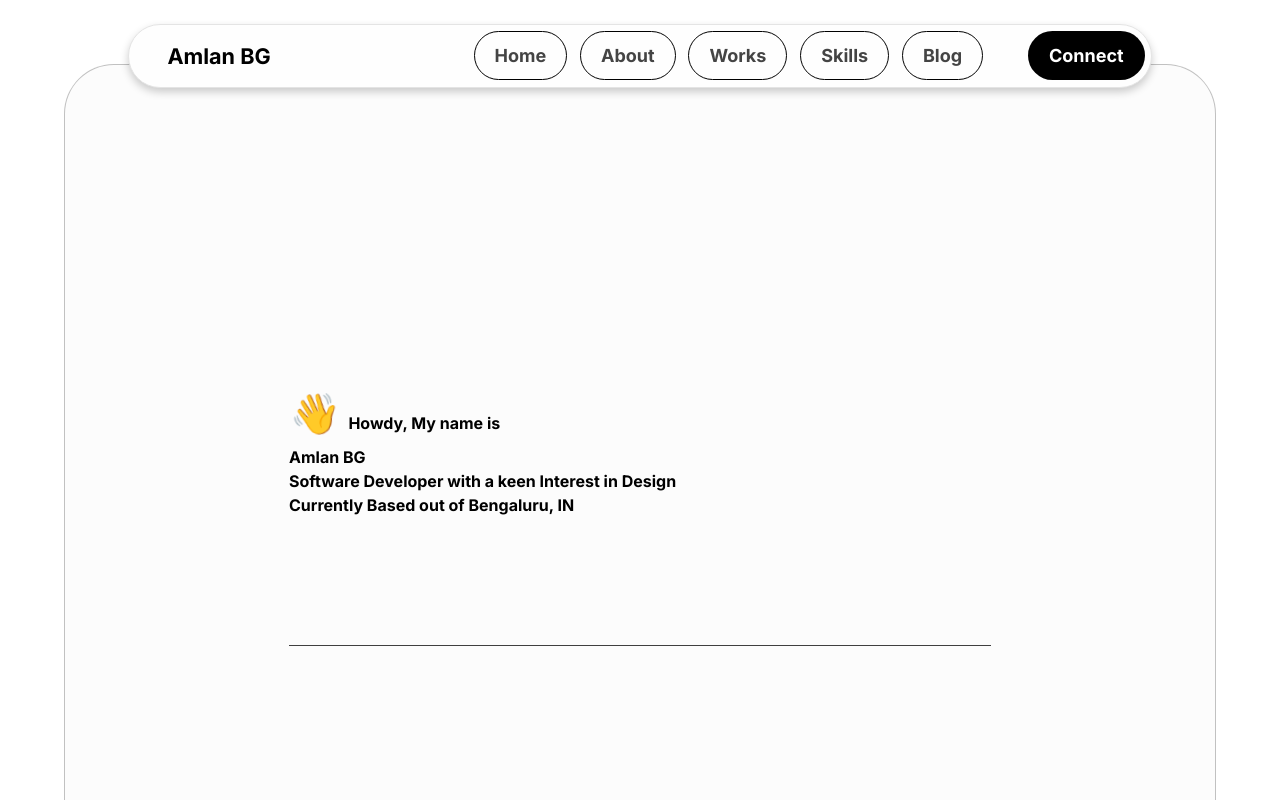
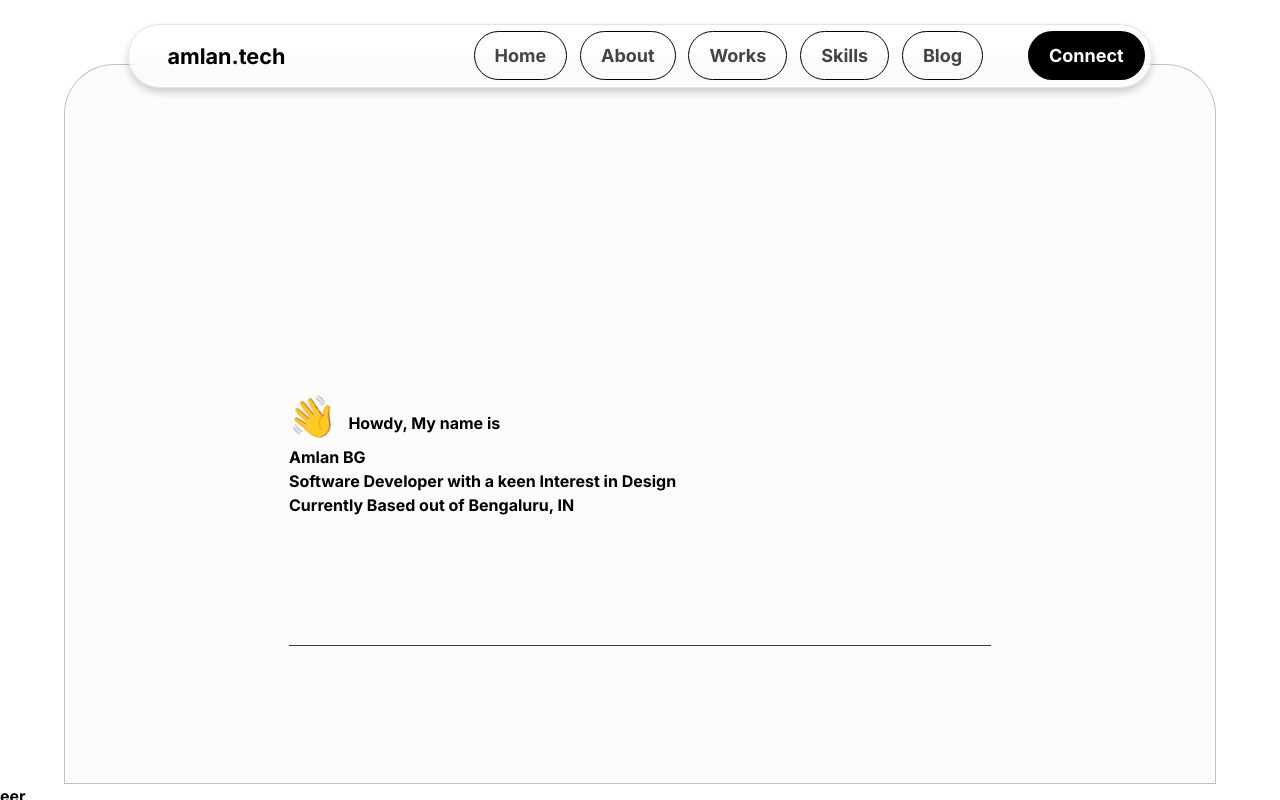
Before and after one commit to amlanxbghn/POrtfolioWebsite, a React (Vite) app: page / in a window 1280 px wide. Shown: the top 800 px of the page. Built offline with nearby package versions, Linux system fonts and the light colour scheme.

Commit message:
minor changes

```diff
--- a/src/components/About/About.jsx
+++ b/src/components/About/About.jsx
@@ -2,7 +2,7 @@ import React from 'react'
 
 function About() {
   return (
-    <div className='w-full py-20 bg-[#CDEA68] rounded-tl-3xl rounded-tr-3xl'>
+    <div className='w-full py-20 bg-[#FFC55A]'>
         <h1>Lorem ipsum dolor sit, amet consectetur adipisicing elit. Numquam recusandae, provident voluptas ullam enim fugit voluptates! Deserunt, sunt debitis. Adipisci incidunt quis expedita ipsa repudiandae veniam neque, harum odio illum quam quidem enim modi consequuntur nemo quod dolor repellat dolore id perferendis at animi non!</h1>
     </div>
   )
--- a/src/components/LandingPage/LandingPage.css
+++ b/src/components/LandingPage/LandingPage.css
@@ -1,6 +1,6 @@
 .landing-page {
     width: 90%;
-    height: 100vh;
+    height: 90vh;
     color: #000;
     background-color: #FCFCFC;
     padding: 20rem 14rem;
@@ -23,6 +23,7 @@
     transition: all ease 0.4s;
 
 }
+
 
 @keyframes waving-hand {
     0% {
--- a/src/components/Navbar/Navbar.css
+++ b/src/components/Navbar/Navbar.css
@@ -12,15 +12,16 @@ nav{
     display: flex;
     align-items: center;
     justify-content: space-between;
-    background-color: #FEFEFE;
+    background: rgba(255, 255, 255, 0.2);
+    backdrop-filter: blur(7.5px);
     font-size: 18px;
     color: #000;
     margin: 0 auto;
     border-radius: 50px;
     border: 1px solid #E4E4E4;
     box-shadow: 0 4px 8px rgba(0, 0, 0, 0.2);
+}
 
-}
 .links {
     display: flex;
     align-items: center;
--- a/src/components/Navbar/Navbar.jsx
+++ b/src/components/Navbar/Navbar.jsx
@@ -5,7 +5,7 @@ function Navbar() {
   return (
     <nav>
       <div className="name">
-        <a href='#'>Amlan BG</a>
+        <a href='#' className='font-mono font-bold'>amlan.tech</a>
       </div>
       <div className="links">
         <h4><a href="#home" className="link">Home</a></h4>
```
Also changed, not shown: src/components/LandingPage/LandingPage.jsx (line endings or trailing spaces).
